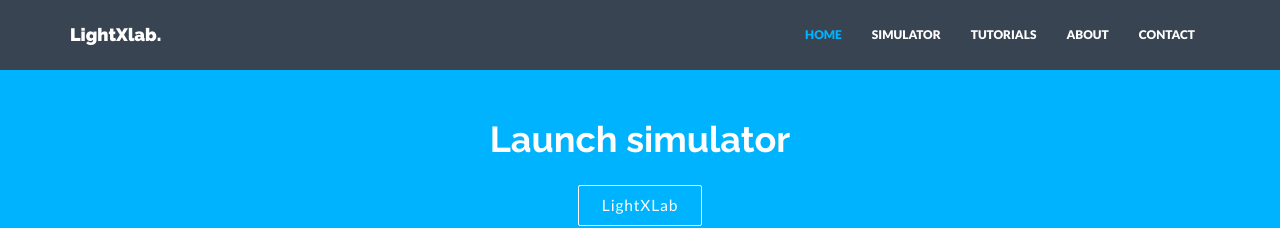
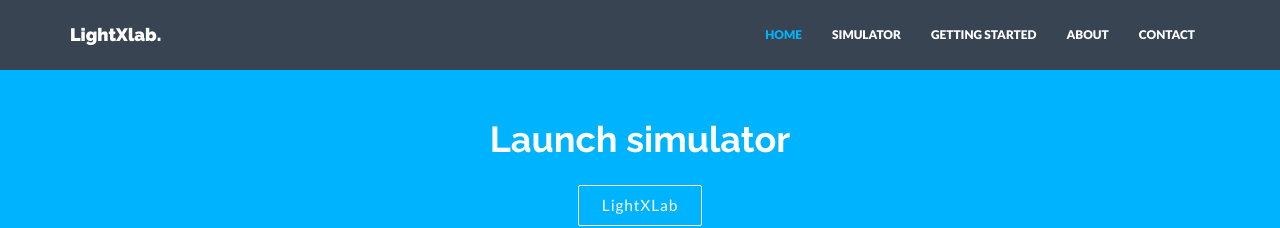
Before and after one commit to satu0king/LightXlab, a Jekyll site: the page built from index.html, in a window 1280 px wide. Shown: the top 228 px of the page. Built offline with Jekyll 4.4.1, drawn with Linux system fonts in a browser that asks for light colours; nearby versions of some CDN libraries.

Commit message:
Update nav.html

```diff
--- a/_includes/nav.html
+++ b/_includes/nav.html
@@ -14,7 +14,7 @@
       <ul class="nav navbar-nav">
         <li {% if page.title == "Home" %}class="active"{% endif %}><a href="{{"/" | prepend: site.baseurl }}">HOME</a></li>
         <li {% if page.title == "Simulator" %}class="active"{% endif %}><a href="{{"/simulator/" | prepend: site.baseurl }}">SIMULATOR</a></li>
-        <li {% if page.title == "Tutorials" %}class="active"{% endif %}><a href="{{"/tutorials/" | prepend: site.baseurl }}">TUTORIALS</a></li>
+        <li {% if page.title == "Getting Started" %}class="active"{% endif %}><a href="{{"/tutorial/" | prepend: site.baseurl }}">GETTING STARTED</a></li>
         <li {% if page.title == "About" %}class="active"{% endif %}><a href="{{"/about/" | prepend: site.baseurl }}">ABOUT</a></li>
         <li {% if page.title == "Contact" %}class="active"{% endif %}><a href="{{"/contact/" | prepend: site.baseurl }}">CONTACT</a></li>
 
```
